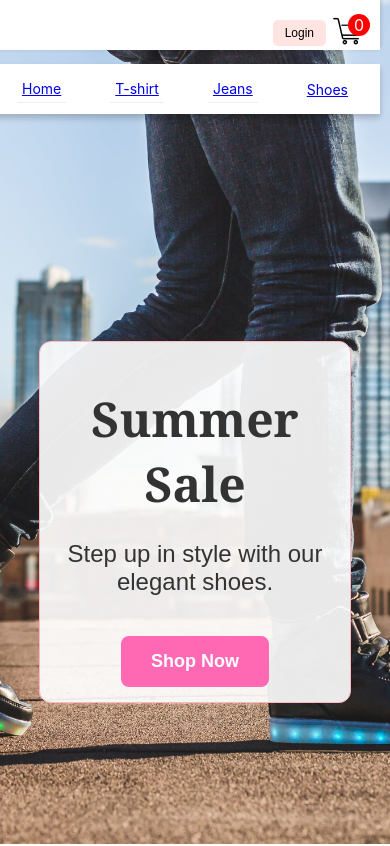
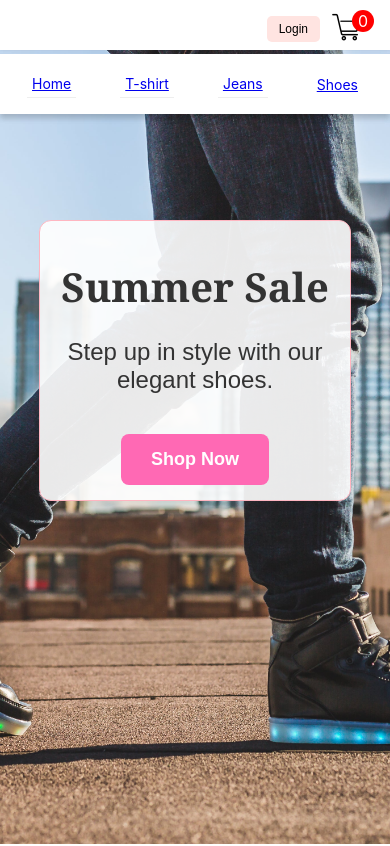
Before and after one commit to shreyamorti28/Ecommerce, a React (Create React App) app in the folder frontend/: page / in a window 390 px wide. Shown: the top 846 px of the page. Built offline with nearby package versions, Linux system fonts and the light colour scheme; no server answers.

Commit message:
full website

```diff
--- a/frontend/src/Pages/CSS/ShopCategory.css
+++ b/frontend/src/Pages/CSS/ShopCategory.css
@@ -68,9 +68,10 @@
 
 /* Individual product items */
 .shopcategory-products .item {
+
   width: 100%; /* Adjust width to fit within the container */
-  max-width: 700px; /* Maximum width for items */
-  height: 100%; /* Fixed height for all items */
+  width: 700px; /* Maximum width for items */
+  height: 700px; /* Fixed height for all items */
   background: #fff; /* White background for items */
   border: 1px solid #ddd; /* Light border */
   border-radius: 10px; /* Rounded corners */
@@ -81,7 +82,6 @@
   flex-direction: column; /* Stack content vertically */
   align-items: center; /* Center content horizontally */
   padding: 0; /* Remove any default padding */
-  justify-content: space-between; /* Ensure content is evenly spaced */
   transition: transform 0.3s ease-in-out;
 }
 
@@ -93,7 +93,7 @@
 
 /* Product image */
 .shopcategory-products .item img {
-  padding: 20px;
+  padding: 60px;
   width: 100%; /* Full width of the item container */
   height: 600px; /* Fixed height for all images */
   object-fit: cover; /* Ensure the image covers the box, maintaining aspect ratio */
@@ -162,14 +162,10 @@
     margin: 0 auto;
     padding: 20px;
   }
-  .shopcategory-products .item img {
-    width: 100%; /* Adjust width for smaller screens */
-    height: 200px; /* Fixed height for consistency */
-  }
 }
 
 /* Responsive Design for screens <= 768px */
-@media (max-width: 768px) {
+@media (max-width: 878px) {
   .banner {
     display: none; /* Hide banner on smaller screens */
   }
@@ -188,10 +184,6 @@
     width: 400px; /* Adjust width for smaller screens */
     height: 500px; /* Maintain aspect ratio */
     padding: 40px;
-  }
-  .shopcategory-products .item img {
-    width: 100%;
-    height: 200px; /* Fixed height for consistency */
   }
 }
 
@@ -213,8 +205,4 @@
     padding: 10px;
     margin: 0 auto;
   }
-  .shopcategory-products .item img {
-    width: 100%;
-    height: 200px; /* Fixed height for consistency */
-  }
 }
--- a/frontend/src/components/Hero/Hero.css
+++ b/frontend/src/components/Hero/Hero.css
@@ -63,18 +63,24 @@
     height: 20px;
 }
 
-@media(max-width:780px){
+@media(max-width:882px){
     .hero-content{
+        top:5%;
         padding:5px;
         margin-top:200px;
+        width:400px;
 
     }
+    .hero-content h2 {
+        font-size: 40px;
+
+    }
+
 }
 
 @media(max-width:480px){
     .hero-content{
-        padding:5px;
-        margin-top:200px;
-
+        position: absolute;
+        top:20px;
     }
 }
--- a/frontend/src/components/Navbar/Navbar.css
+++ b/frontend/src/components/Navbar/Navbar.css
@@ -1,3 +1,5 @@
+
+
 .navbar {
     display: flex;
     justify-content: space-between;
@@ -5,9 +7,11 @@
     box-shadow: 0 1px 3px -2px black;
     background-color: white;
     position: absolute;
-    top: 10px;
+    top:100px;
+    left: 50%; /* Add this */
+    transform: translate(-50%, -50%); /* Add this */
     width: calc(100% - 100px);
-    margin: 35px;
+    margin: 0 auto;
 }
 
 .nav-logo {
@@ -45,6 +49,7 @@
     background-color:#ffe4e1;
     color:black;
 }
+
 
 .nav-cart-count {
     width: 22px;
@@ -94,26 +99,12 @@
 }
 
 
-@media (max-width: 1024px) {
-    .navbar {
-        margin: 40px;
-        width: calc(100% - 100px);  /* Adjust width for smaller margins */
-    }
 
-    .nav-menu {
-        gap: 30px;
-    }
-
-    .nav-cart-login {
-        gap: 5px;
-    }
-}
-
-@media (max-width: 768px) {
+@media (max-width: 882px) {
     .navbar {
         flex-direction: column;
         align-items: flex-start;
-        padding: 10px;
+        top:20%;
     }
 
     .nav-dropdown {
@@ -162,7 +153,7 @@
 
 @media (max-width: 528px) {
     .navbar {
-        margin: -10px;
+        top:20px;
         display: flex;
         flex-direction: row;
         position: fixed; /* Fixed positioning */
@@ -170,16 +161,15 @@
         background-color: white;
         box-shadow: 0px -2px 5px rgba(0, 0, 0, 0.1); /* Shadow for separation */ /* Space items between the sides */
         z-index: 1000; /* Ensure it is on top */
-        height: 50px; /* Fixed height for compact look */
+        height: 60px; /* Fixed height for compact look */
     }
 
     .nav-logo {
         display: none; /* Hide the logo */
     }
 
-    .nav-menu {/* Reset margin */
+    .nav-menu {
         top:50px;
-        padding: -50px;
         display:flex;
         width:100%;
         flex-direction: row;
--- a/frontend/src/components/New_Collection/New_Collection.css
+++ b/frontend/src/components/New_Collection/New_Collection.css
@@ -17,6 +17,9 @@
   overflow: hidden;
   position: relative;
   width: 100%;
+  display: flex; /* Add display: flex to center the items */
+  flex-wrap: wrap; /* Add flex-wrap to wrap items to the next line */
+  justify-content: center; /* Add justify-content to center the items */
 }
 
 .slider-wrapper {
@@ -26,12 +29,11 @@
 
 .slider-content {
   display: flex;
-  width: 200%; /* Make the width 200% to show the sliding effect */
-  animation: slide 30s linear infinite;
+  width: 100%; /* Remove the 200% width to show all items */
 }
 
 .new_collection-item {
-  flex: 0 0 20%; /* Adjust the width as needed */
+  flex: 0 0 calc(20% - 20px); /* Adjust the width and add margin */
   margin: 10px;
   box-sizing: border-box;
   background: #fff;
@@ -46,6 +48,11 @@
   object-fit: cover;
 }
 
+/* Add the sliding animation back */
+.slider-content {
+  animation: slide 30s linear infinite;
+}
+
 /* Keyframes for the sliding effect */
 @keyframes slide {
   0% {
@@ -56,74 +63,35 @@
   }
 }
 
-/* Static Grid for Smaller Screens */
+/* Media Queries for smaller screens */
 @media (max-width: 1200px) {
-
-  .slider {
-    overflow: hidden;
-    position: relative;
-    width: 100%;
-  }
-
-  .slider-wrapper {
-    display: flex;
-    width: 100%;
-  }
-
-  .slider-content {
-    display: flex;
-    width: 200%; /* Make the width 200% to show the sliding effect */
-    animation: slide 30s linear infinite;
+  .new_collection-item {
+    flex: 0 0 calc(25% - 20px); /* Adjust the width for smaller screens */
   }
 }
 
 @media (max-width: 992px) {
-
-  .slider {
-    overflow: hidden;
-    position: relative;
-    width: 100%;
-  }
-
-  .slider-wrapper {
-    display: flex;
-    width: 100%;
-  }
-
-  .slider-content {
-    display: flex;
-    width: 200%; /* Make the width 200% to show the sliding effect */
-    animation: slide 30s linear infinite;
-  }
-
   .new_collection-item {
-    flex: 0 0 25%; /* Adjust for smaller screens */
-    margin-bottom: 10px; /* Add margin for spacing */
+    flex: 0 0 calc(33.33% - 20px); /* Adjust the width for smaller screens */
   }
 }
 
 @media (max-width: 768px) {
-
   .new_collection-item {
-    flex: 0 0 50%; /* Show 2 items per row */
+    flex: 0 0 calc(50% - 20px); /* Show 2 items per row */
   }
 }
 
 @media (max-width: 480px) {
-  .new_collections item{
-    height:auto;
+  .new_collection-item {
 
+    display: flex;
+    flex-direction: column;
   }
-  .slider-wrapper {
-    flex-wrap: wrap; /* Switch to wrap for smaller screens */
-    animation: none; /* Disable the sliding animation */
+  .slider-content {
+    animation: none;
   }
 
-  .slider-content {
-    grid-template-columns: repeat(2, 1fr);
 
-    justify-content: center; /* Center the items in the grid */
-    width: 100%; /* Set width back to 100% */
-    animation: slide 10s linear infinite;
-  }
+
 }
--- a/frontend/src/components/Popular/Popular.css
+++ b/frontend/src/components/Popular/Popular.css
@@ -100,6 +100,7 @@ body {
     flex-direction: column;
     max-width: 1000px; /* Adjust max width */
     padding-bottom: 80px; /* Adjust bottom padding */
+    width: fit-content;
   }
 
   .popular h1 {
@@ -142,9 +143,7 @@ body {
   .popular-item {
     display: flex;
     flex-direction: column;
-    max-width: 400px; /* Adjust max width */
-    gap: 20px; /* Adjust gap between items */
-    padding-bottom: 50px; /* Adjust bottom padding */
+
   }
 
   .popular h1 {
@@ -162,9 +161,9 @@ body {
   .popular-item {
     display: flex;
     flex-direction: column;
-    max-width: 100%; /* Full width */
-    gap: 16px; /* Adjust gap between items */
+
     padding-bottom: 40px; /* Adjust bottom padding */
+    padding: 10px;
   }
 
   .popular h1 {
```
Also changed, not shown: 1 other file (tests, documents, lock files or other folders).
